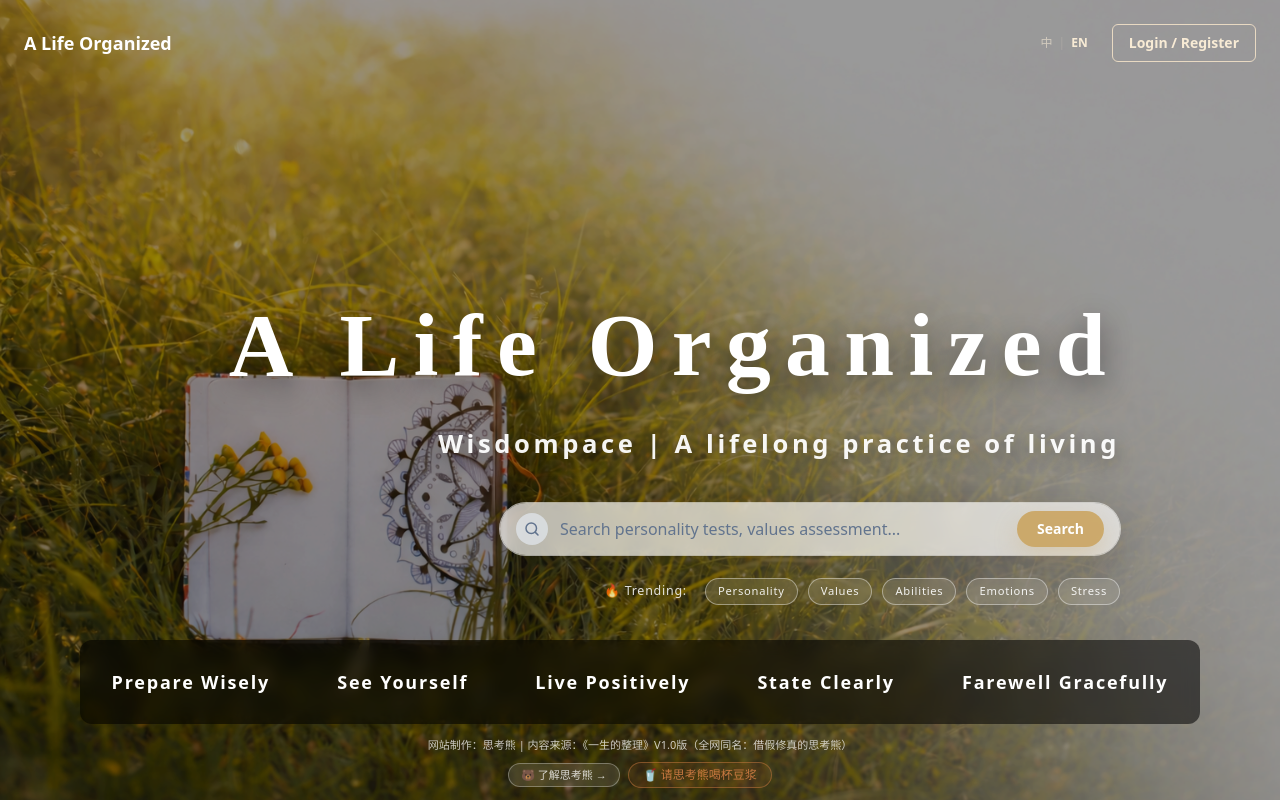
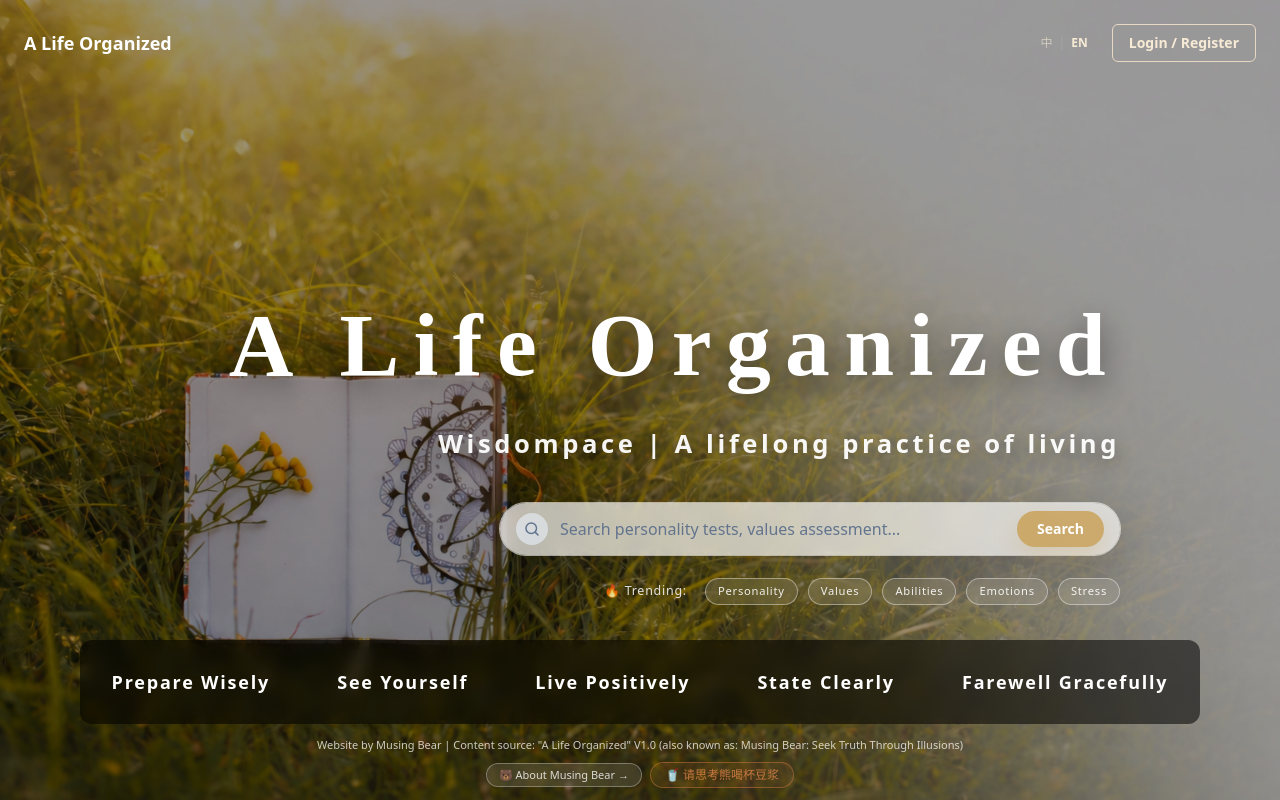
Before and after one commit to DavidXiong513/Wisdompace, a Next.js app: page / in a window 1280 px wide. Built offline with nearby package versions, Linux system fonts and the light colour scheme; no server answers.

Commit message:
fix(i18n): 统一品牌译名Musing Bear: Seek Truth Through Illusions, 翻译首页底部文字

```diff
--- a/src/app/about-simon/connect/page.tsx
+++ b/src/app/about-simon/connect/page.tsx
@@ -270,7 +270,7 @@ export default function ConnectPage() {
             」
           </p>
           <p className="mt-3 text-sm text-[var(--as-gray-500)]">
-            {isEn ? 'Simon Xiong · Practice truth through every role' : '借假修真的思考熊'}
+            {isEn ? 'Musing Bear · Seek Truth Through Illusions' : '借假修真的思考熊'}
           </p>
           <div className="mt-6 flex justify-center gap-4">
             <Link
--- a/src/components/HomeChapterNav.tsx
+++ b/src/components/HomeChapterNav.tsx
@@ -44,14 +44,16 @@ const HomeChapterNav = () => {
         </div>
         <div className="mt-2 flex flex-col items-center gap-2 text-center text-[10px] leading-relaxed sm:mt-3 sm:text-[11px]">
           <span className="text-white/75">
-            网站制作：思考熊 | 内容来源：《一生的整理》V1.0版（全网同名：借假修真的思考熊）
+            {isChinese
+              ? '网站制作：思考熊 | 内容来源：《一生的整理》V1.0版（全网同名：借假修真的思考熊）'
+              : t('home.footerText')}
           </span>
           <div className="flex flex-wrap items-center justify-center gap-2">
             <Link
               href="/about-simon"
               className="inline-flex items-center gap-1 rounded-full border border-white/30 bg-white/10 px-3 py-0.5 text-[10px] text-white/80 backdrop-blur-sm transition hover:border-white/50 hover:bg-white/15 hover:text-yellow-200 sm:text-[11px]"
             >
-              🐻 了解思考熊 →
+              {isChinese ? '🐻 了解思考熊 →' : t('homeNav.aboutBear')}
             </Link>
             <DonateButton />
           </div>
--- a/src/i18n/locales/en.json
+++ b/src/i18n/locales/en.json
@@ -16,7 +16,11 @@
     "searchPlaceholder": "Search personality tests, values assessment...",
     "searchBtn": "Search",
     "hotLabel": "🔥 Trending:",
-    "hotTags": ["Personality", "Values", "Abilities", "Emotions", "Stress"]
+    "hotTags": ["Personality", "Values", "Abilities", "Emotions", "Stress"],
+    "footerText": "Website by Musing Bear | Content source: \"A Life Organized\" V1.0 (also known as: Musing Bear: Seek Truth Through Illusions)"
+  },
+  "homeNav": {
+    "aboutBear": "🐻 About Musing Bear →"
   },
   "footer": {
     "copyright": "© 2026 A Life Organized | Wisdompace"
@@ -142,9 +146,9 @@
   },
   "about": {
     "backToMain": "← A Life Organized",
-    "siteName": "Musing Bear",
-    "heroTagline": "Practice truth through every role",
-    "heroName": "Musing Bear",
+    "siteName": "Musing Bear: Seek Truth Through Illusions",
+    "heroTagline": "Musing Bear: Seek Truth Through Illusions",
+    "heroName": "Musing Bear: Seek Truth Through Illusions",
     "heroRole": "{{role}} for organizations and individuals",
     "lifelongOrganizer": "Lifelong Organizer",
     "heroDesc": "20 years of HR expertise · Group HRD · Eastern wisdom\nUnderstanding both organizational pain and individual struggles",
@@ -165,7 +169,7 @@
     "credentialsFooter": "Want to learn about my underlying philosophy?",
     "credentialsCta": "Explore my philosophy →",
     "footerQuote": "「A lifelong organizer for organizations and individuals」",
-    "footerCredit": "© {{year}} Musing Bear · Practice truth through every role",
+    "footerCredit": "© {{year}} Musing Bear · Seek Truth Through Illusions",
     "navWho": "About Simon",
     "navPhilosophy": "Philosophy",
     "navServices": "Services",
@@ -185,7 +189,7 @@
       },
       {
         "title": "As a Practicing Lay Buddhist",
-        "text": "Practice truth through every role is not about escaping the mundane, but living authentically within each role. Precepts are not bondage but freedom — work is my dojo, relationships are my mirror, cultivating a clear mind amid worldly affairs."
+        "text": "Seek truth through illusions is not about escaping the mundane, but living authentically within each role. Precepts are not bondage but freedom — work is my dojo, relationships are my mirror, cultivating a clear mind amid worldly affairs."
       },
       {
         "title": "As a Vegetarian Lifestyle Advocate",
@@ -295,7 +299,7 @@
         },
         {
           "title": "Supreme Spirit",
-          "desc": "Practice truth through every role, live toward death. Work is your dojo, relationships are your mirror, every role is practice. Supreme spirit is not transcending the mundane — it's living authentically within it."
+          "desc": "Seek truth through illusions, live toward death. Work is your dojo, relationships are your mirror, every role is practice. Supreme spirit is not transcending the mundane — it's living authentically within it."
         }
       ],
       "stages": [
```
